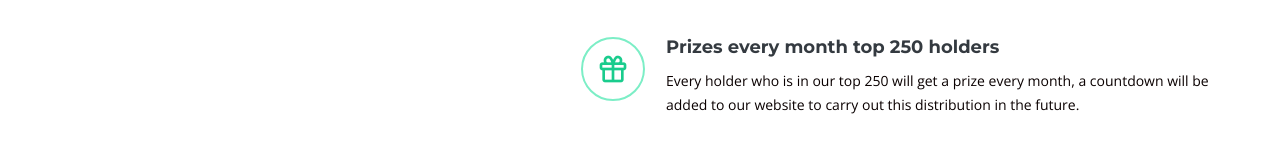
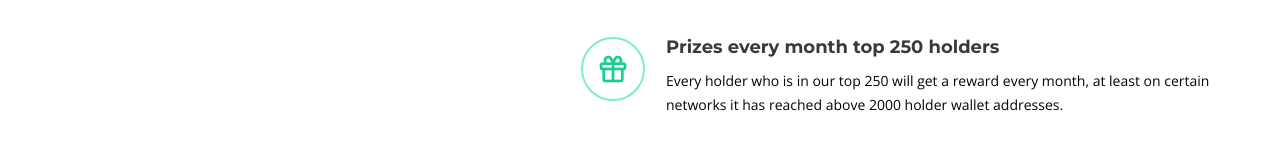
Before and after one commit to KagiCoin/web, a plain HTML site: page index.html in a window 1280 px wide. Shown: the part 1152-1319 px from the top of the page. Drawn offline with nearby package versions, Linux system fonts and the light colour scheme.

Commit message:
Update Web

```diff
--- a/index.html
+++ b/index.html
@@ -128,7 +128,7 @@
             <div class="icon-box" data-aos="zoom-in" data-aos-delay="300">
               <div class="icon"><i class="bx bx-gift"></i></div>
               <h4 class="title"><a href="">Prizes every month top 250 holders</a></h4>
-              <p class="description">Every holder who is in our top 250 will get a prize every month, a countdown will be added to our website to carry out this distribution in the future.</p>
+              <p class="description">Every holder who is in our top 250 will get a reward every month, at least on certain networks it has reached above 2000 holder wallet addresses.</p>
             </div>
 
           </div>
```
